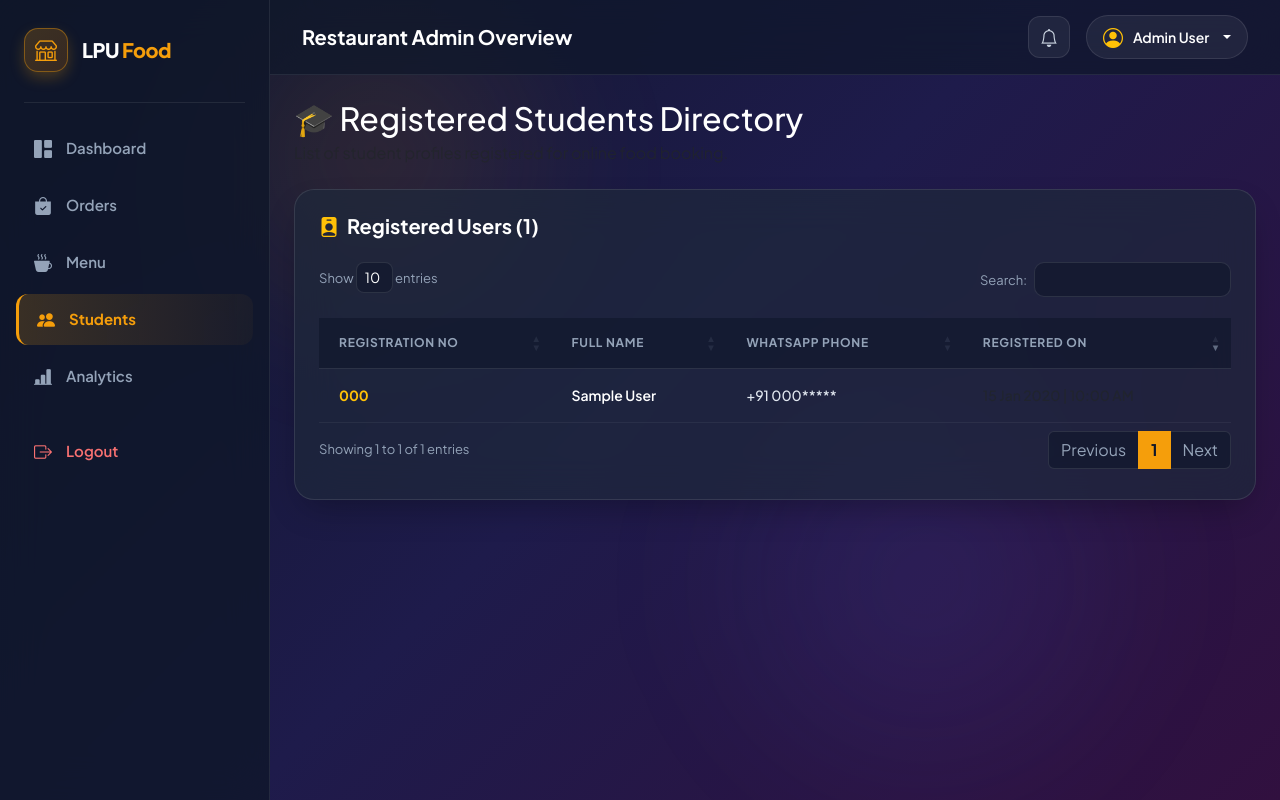
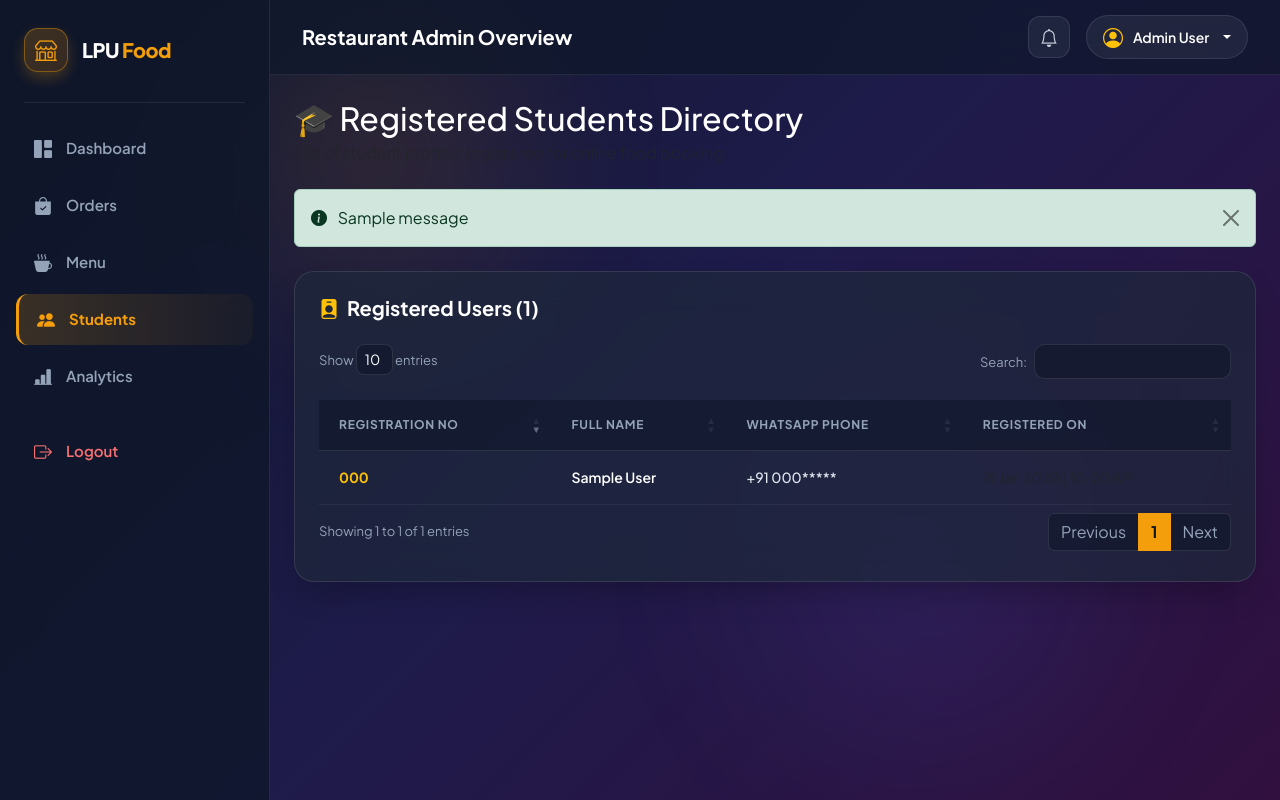
Before and after one commit to Aayush-infinity2/food-booking-whatsapp-bot, a Flask app: page /admin/students in a window 1280 px wide. Run offline with Flask 3, Linux system fonts and the light colour scheme; the visitor is signed in with stand-in values (Sample User, id 1); tables that the repository leaves empty hold one stand-in row (values such as "Sample post"); one stand-in notice (Sample message) is shown; some libraries are stand-ins or nearby versions.

Commit message:
Fix DataTables column count and Aiven database name mapping

```diff
--- a/database/db.py
+++ b/database/db.py
@@ -6,11 +6,16 @@ load_dotenv()
 
 
 def get_connection():
+    db_name = os.getenv("MYSQL_NAME") or os.getenv("DB_NAME") or "food_booking_bot"
+    # Ensure connection points to food_booking_bot database where schema tables reside
+    if db_name == "defaultdb":
+        db_name = "food_booking_bot"
+
     return mysql.connector.connect(
         host=os.getenv("MYSQL_HOST") or os.getenv("DB_HOST", "localhost"),
         port=int(os.getenv("MYSQL_PORT") or os.getenv("DB_PORT", 3306)),
         user=os.getenv("MYSQL_USER") or os.getenv("DB_USER", "root"),
         password=os.getenv("MYSQL_PASSWORD") or os.getenv("DB_PASSWORD", ""),
-        database=os.getenv("MYSQL_NAME") or os.getenv("DB_NAME", "food_booking_bot"),
+        database=db_name,
         connect_timeout=10
     )
--- a/templates/admin/students.html
+++ b/templates/admin/students.html
@@ -18,6 +18,16 @@
         <p class="text-muted mb-0">List of student profiles registered for online food booking.</p>
     </div>
 </div>
+
+{% with messages = get_flashed_messages(with_categories=true) %}
+    {% for category, message in messages %}
+        <div class="alert alert-{{ category }} alert-dismissible fade show mb-4" role="alert">
+            <i class="bi bi-info-circle-fill me-2"></i>
+            {{ message }}
+            <button type="button" class="btn-close" data-bs-dismiss="alert" aria-label="Close"></button>
+        </div>
+    {% endfor %}
+{% endwith %}
 
 <!-- Student Table -->
 <div class="glass-card mb-4">
@@ -47,10 +57,6 @@
                     <td>{{ mask_phone(student.phone) }}</td>
                     <td class="text-muted small">{{ format_datetime(student.created_at) }}</td>
                 </tr>
-                {% else %}
-                <tr>
-                    <td colspan="4" class="text-center text-muted py-4">No student profiles registered yet.</td>
-                </tr>
                 {% endfor %}
             </tbody>
         </table>
@@ -67,7 +73,10 @@
             responsive: true,
             pageLength: 10,
             lengthMenu: [10, 25, 50],
-            order: [[3, 'desc']]
+            order: [[0, 'desc']],
+            language: {
+                emptyTable: "No registered students found in database."
+            }
         });
     });
 </script>
```
